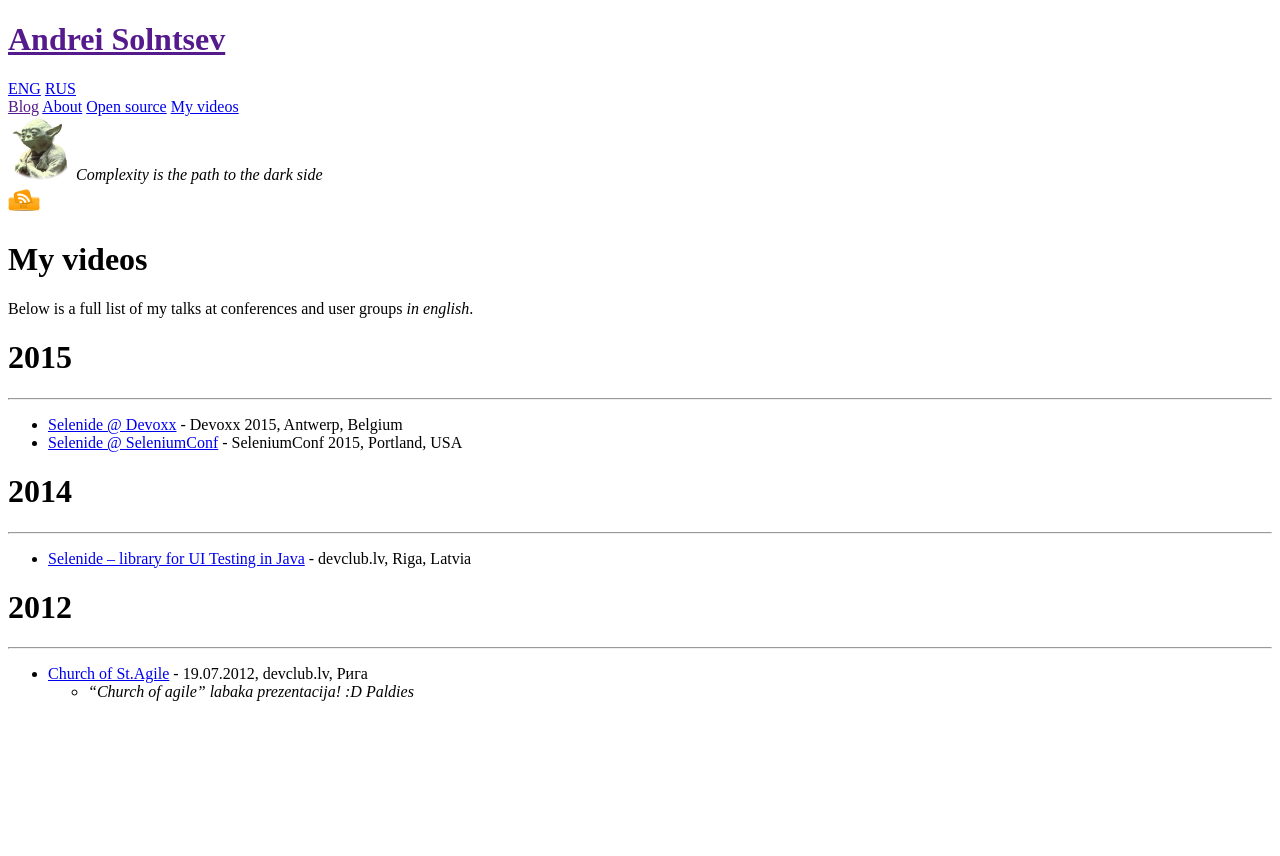
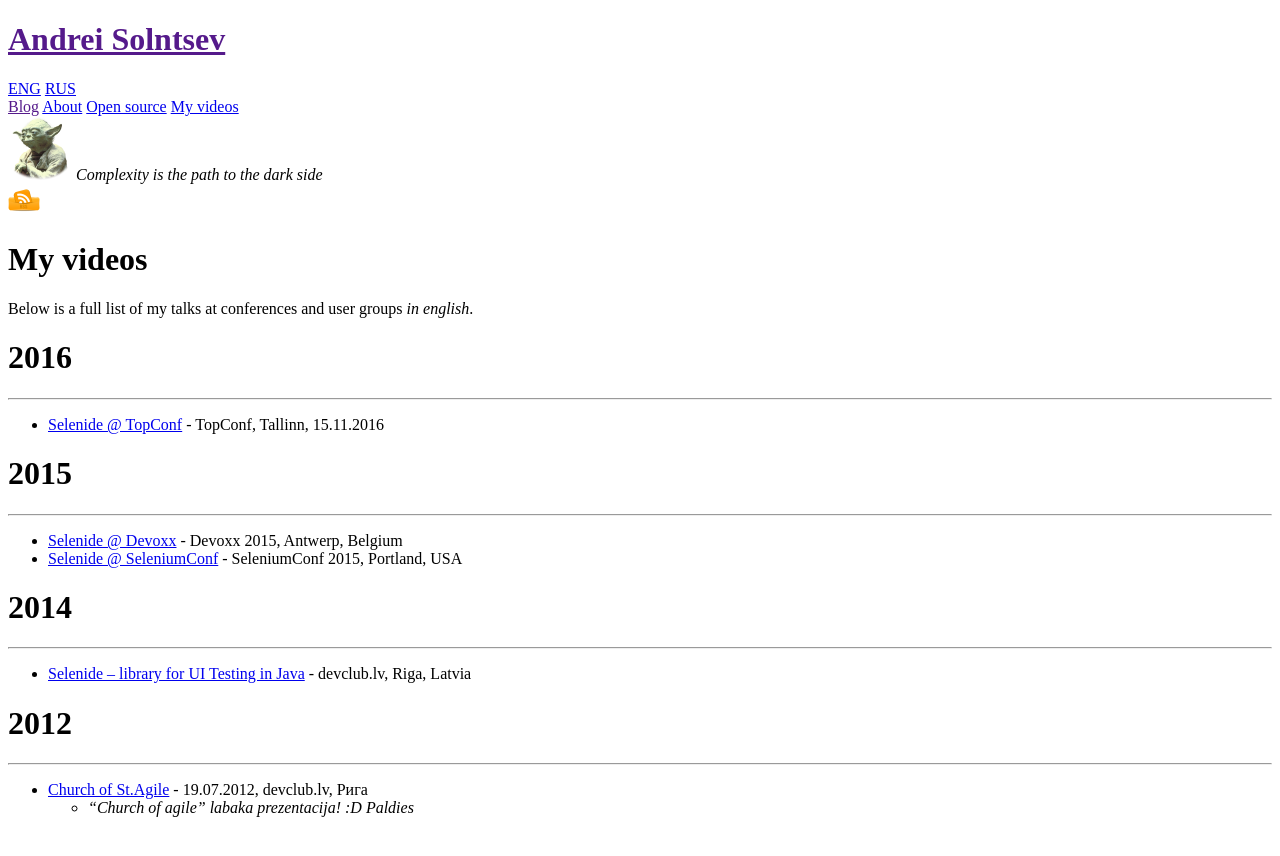
Before and after one commit to asolntsev/asolntsev.github.io, a Jekyll site: the page built from en/video.md, in a window 1280 px wide. Shown: the top 856 px of the page. Built offline with Jekyll 4.4.1, drawn with Linux system fonts in a browser that asks for light colours; nearby versions of some CDN libraries.

Commit message:
add link to TopConf video

```diff
--- a/en/video.md
+++ b/en/video.md
@@ -5,6 +5,11 @@ category: en
 ---
 
 Below is a full list of my talks at conferences and user groups _in english_.
+
+# 2016
+* * *
+
+* [Selenide @ TopConf](https://www.youtube.com/watch?v=hHwFIONnVRs) - TopConf, Tallinn, 15.11.2016
 
 # 2015
 * * *
```
Also changed, not shown: ru/video.md (+1 -0 lines).
